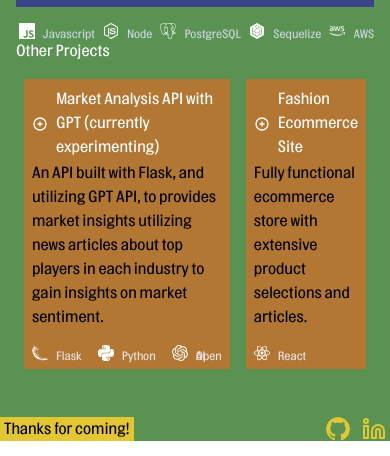
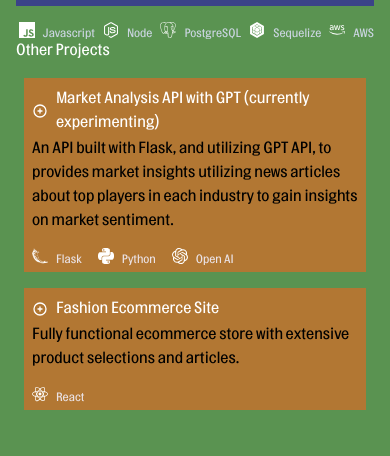
Before and after one commit to samuelho-dev/samuelho.github.io, a Next.js app: page /work in a window 390 px wide. Shown: the part 2441-2897 px from the top of the page. Built offline with nearby package versions, Linux system fonts and the light colour scheme.

Commit message:
media sizing other projects

```diff
--- a/src/components/Projects.tsx
+++ b/src/components/Projects.tsx
@@ -128,7 +128,7 @@
       </ul>
       <div className="flex flex-col gap-2">
         <h5>Other Projects</h5>
-        <div className="flex">
+        <div className="flex flex-col md:flex-row">
           {otherProjects.map((project, i) => (
             <a
               key={i}
```
